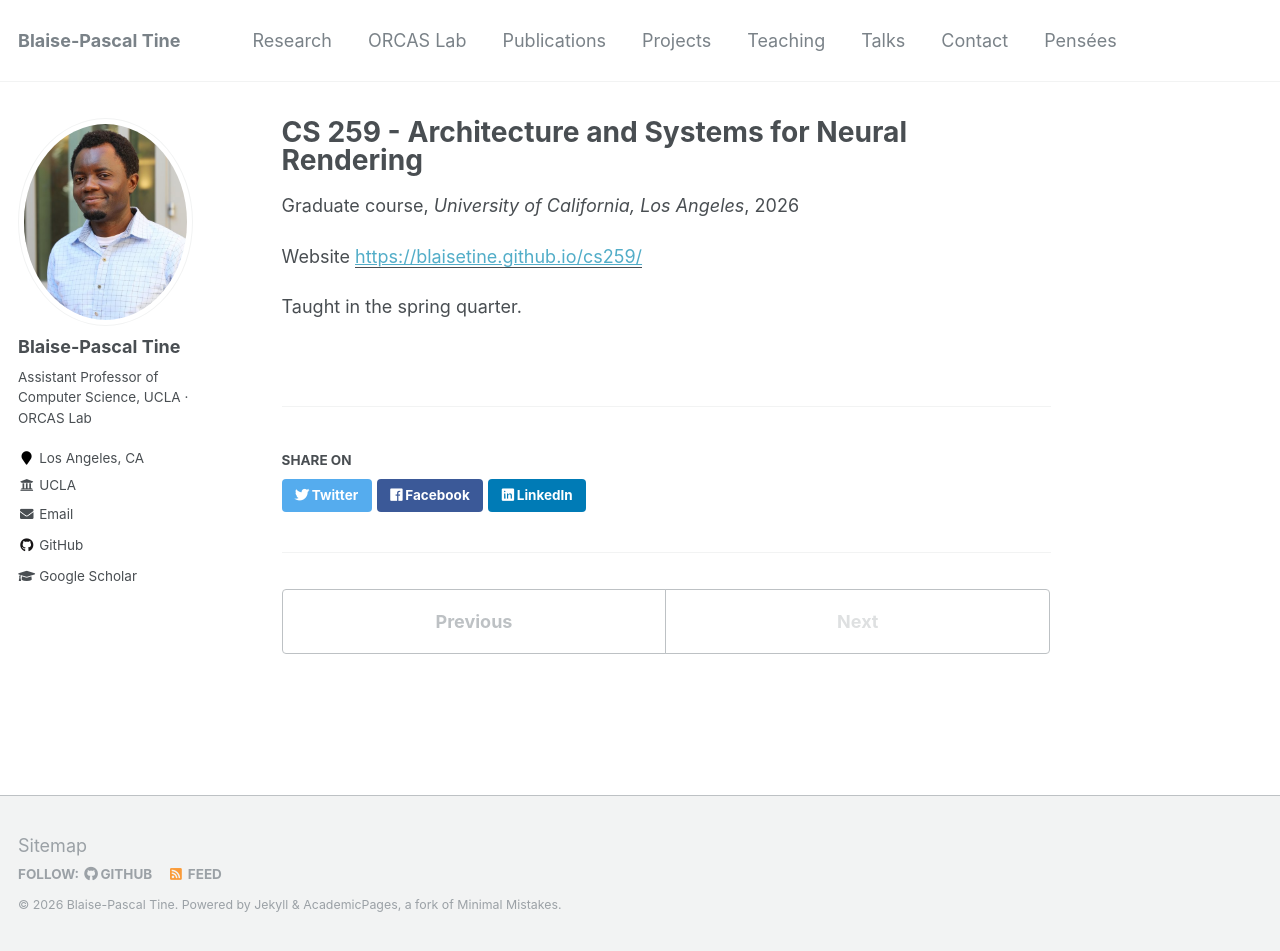
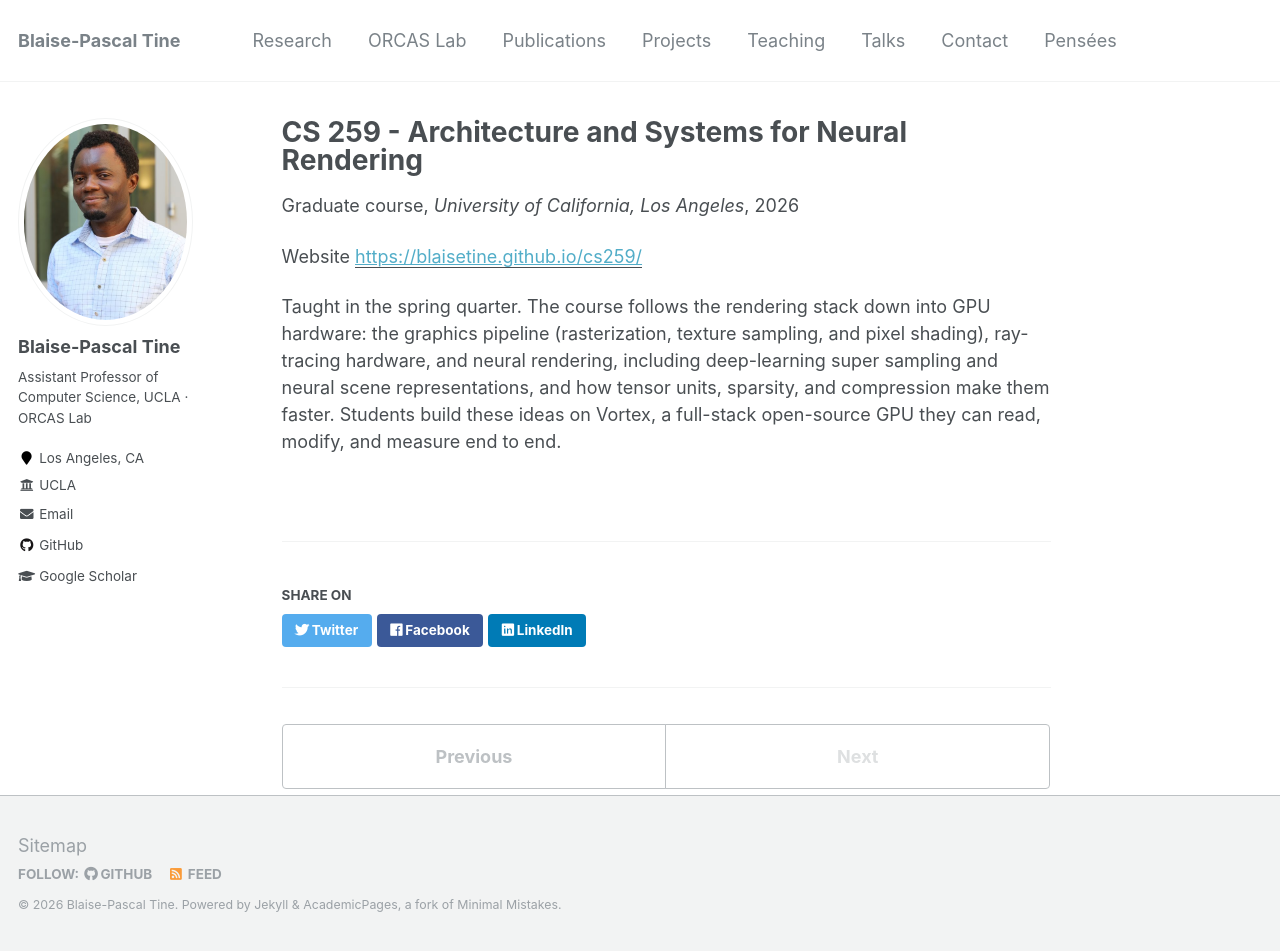
Before and after one commit to blaisetine/blaisetine.github.io, a Jekyll site: the page built from _teaching/UCLA-CS259.md, in a window 1280 px wide and 951 px high. Built offline with Jekyll 4.4.1, drawn with Linux system fonts in a browser that asks for light colours.

Commit message:
Teaching: add CS 259 course description
Co-Authored-By: Claude Opus 5.5 <noreply@anthropic.com>

```diff
--- a/_teaching/UCLA-CS259.md
+++ b/_teaching/UCLA-CS259.md
@@ -8,4 +8,4 @@ location: "Los Angeles, CA"
 pageurl: "https://blaisetine.github.io/cs259/"
 ---
 
-Taught in the spring quarter.
+Taught in the spring quarter. The course follows the rendering stack down into GPU hardware: the graphics pipeline (rasterization, texture sampling, and pixel shading), ray-tracing hardware, and neural rendering, including deep-learning super sampling and neural scene representations, and how tensor units, sparsity, and compression make them faster. Students build these ideas on Vortex, a full-stack open-source GPU they can read, modify, and measure end to end.
```
